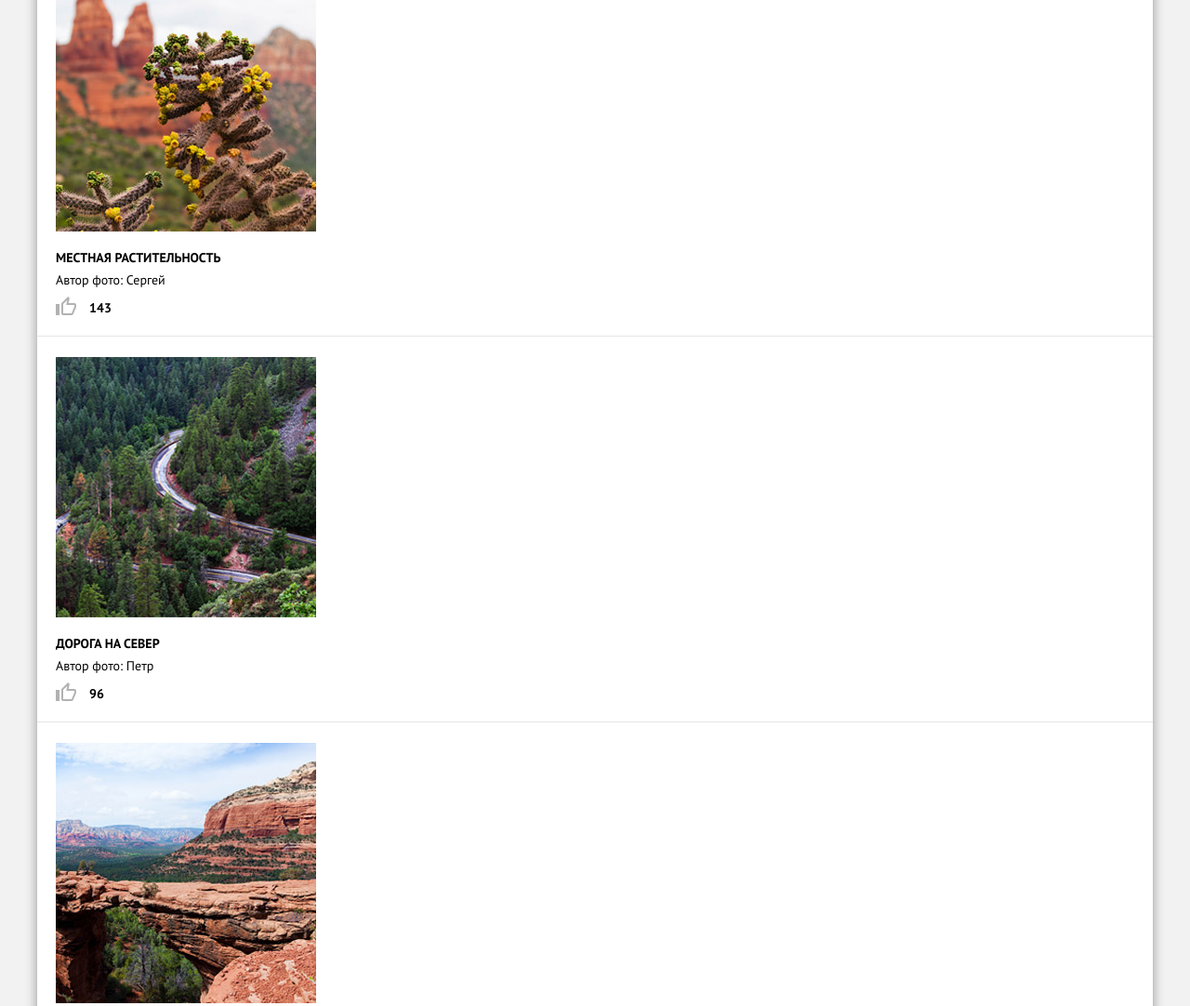
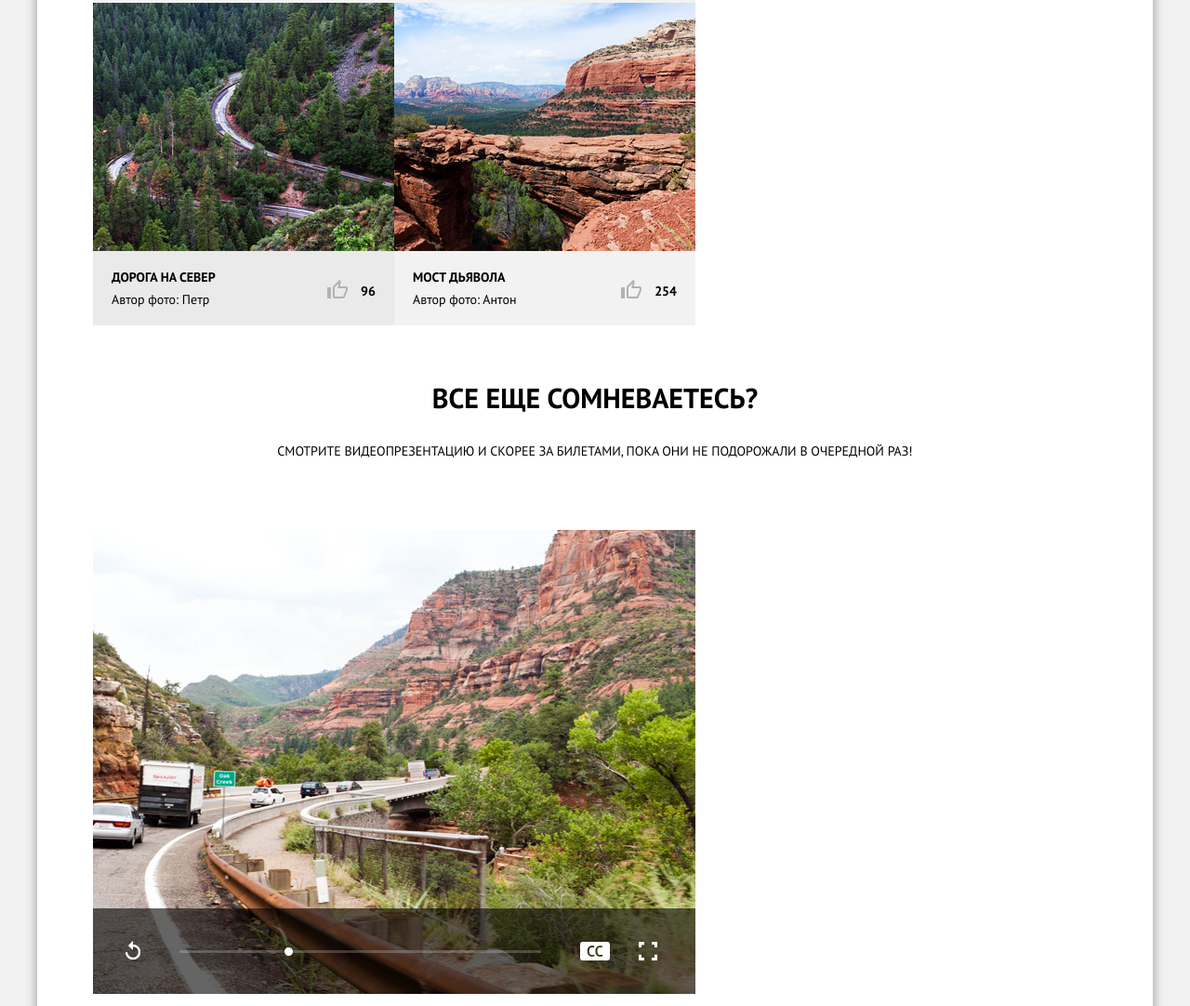
Before and after one commit to Dmitry-H/sedona, a website: page src/photo.html in a window 1280 px wide. Shown: the part 1103-2185 px from the top of the page at 93% size. Drawn offline with nearby package versions, Linux system fonts and the light colour scheme; files that its build step writes are made by us from their sources; files whose address does not match are found by name.

Commit message:
Свёрстана планшетная версия страницы photo.html

```diff
--- a/src/photo.html
+++ b/src/photo.html
@@ -47,7 +47,10 @@
     </header>
     <ul class="photos">
         <li class="photo">
+            <picture>
+                <source media="(min-width: 768px)" srcset="img/photo-1-tablet@1x.jpg">
                 <img src="img/photo-1-mobile@1x.jpg" alt="Неродные просторы" class="photo__image">
+            </picture>
             <div class="photo__info">
                 <div class="photo__description">
                     <span class="photo__name">Неродные просторы</span>
@@ -62,7 +65,11 @@
             </div>
         </li>
         <li class="photo">
+            <picture>
+                <source media="(min-width: 768px)" srcset="img/photo-2-tablet@1x.jpg">
                 <img src="img/photo-2-mobile@1x.jpg" alt="Местная растительность" class="photo__image">
+            </picture>
+            <div class="photo__info">
                 <div class="photo__description">
                     <span class="photo__name">Местная растительность</span>
                     <span class="photo__author">Автор фото: Сергей</span>
@@ -73,9 +80,14 @@
                     </a>
                     <span class="photo__like-count">143</span>
                 </div>
+            </div>
         </li>
         <li class="photo">
+            <picture>
+                <source media="(min-width: 768px)" srcset="img/photo-3-tablet@1x.jpg">
                 <img src="img/photo-3-mobile@1x.jpg" alt="Дорога на север" class="photo__image">
+            </picture>
+            <div class="photo__info  photo__info--dark-bg">
                 <div class="photo__description">
                     <span class="photo__name">Дорога на север</span>
                     <span class="photo__author">Автор фото: Петр</span>
@@ -86,9 +98,14 @@
                     </a>
                     <span class="photo__like-count">96</span>
                 </div>
+            </div>
         </li>
         <li class="photo">
+            <picture>
+                <source media="(min-width: 768px)" srcset="img/photo-4-tablet@1x.jpg">
                 <img src="img/photo-4-mobile@1x.jpg" alt="Мост дьявола" class="photo__image">
+            </picture>
+            <div class="photo__info">
                 <div class="photo__description">
                     <span class="photo__name">Мост дьявола</span>
                     <span class="photo__author">Автор фото: Антон</span>
@@ -99,6 +116,7 @@
                     </a>
                     <span class="photo__like-count">254</span>
                 </div>
+            </div>
         </li>
     </ul>
     <div class="video">
@@ -107,7 +125,10 @@
             <p class="video__description">Смотрите видеопрезентацию и скорее за билетами, пока они не подорожали в очередной раз!</p>
         </div>
         <div class="video__player">
+            <picture>
+                <source media="(min-width: 768px)" srcset="img/player-tablet.png">
                 <img src="img/player-mobile.png" alt="Видео" class="video__image">
+            </picture>
         </div>
     </div>
     <footer class="page-footer">
--- a/src/sass/blocks/photo.scss
+++ b/src/sass/blocks/photo.scss
@@ -6,10 +6,6 @@
   &__image {
     display: block;
     margin-bottom: 16px;
-  }
-
-  &__info {
-
   }
 
   &__description {
@@ -44,4 +40,24 @@
     font-size: 14px;
     font-weight: bold;
   }
+
+  @media ($tablet-widths) {
+    padding: 0;
+    box-shadow: none;
+
+    &__image {
+      margin-bottom: 0;
+    }
+
+    &__info {
+      display: flex;
+      padding: 16px 20px 10px;
+      justify-content: space-between;
+      background-color: #f2f2f2;
+
+      &--dark-bg {
+        background-color: #eaeaea;
+      }
+    }
+  }
 }
--- a/src/sass/blocks/photos.scss
+++ b/src/sass/blocks/photos.scss
@@ -2,4 +2,10 @@
   @include list-style;
   padding-top: 23px;
   background-color: #fff;
+
+  @media ($tablet-widths) {
+    display: flex;
+    padding: 15px 60px 0;
+    flex-wrap: wrap;
+  }
 }
--- a/src/sass/blocks/video.scss
+++ b/src/sass/blocks/video.scss
@@ -26,4 +26,22 @@
   &__image {
     display: block;
   }
+
+  @media ($tablet-widths) {
+    box-shadow: none;
+
+    &__text {
+      padding: 65px 175px 73px;
+
+    }
+
+    &__header {
+      margin-bottom: 32px;
+      font-size: 30px;
+    }
+
+    &__player {
+      padding: 0 60px;
+    }
+  }
 }
```
Also changed, not shown: src/img/player-tablet.png (added), 2 other files. Lines whose indentation alone changed are shown as unchanged.
